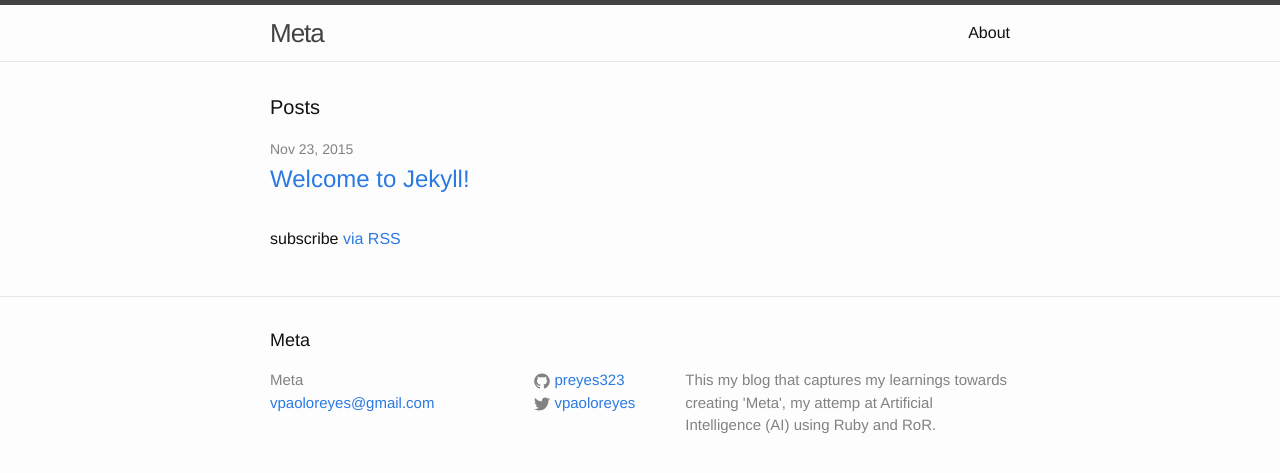
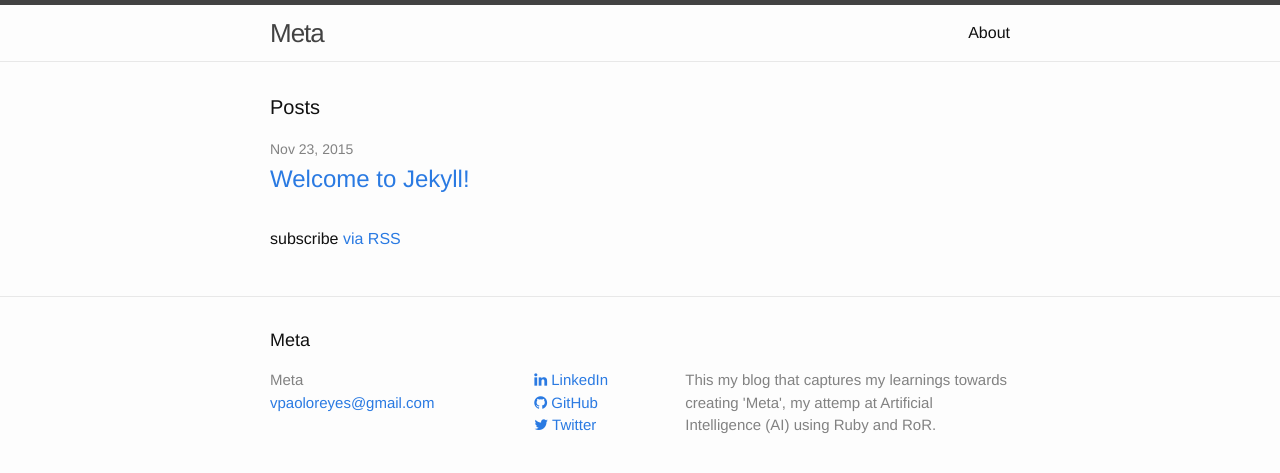
Before and after one commit to preyes323/preyes323-github.io, a Jekyll site: the page built from index.html, in a window 1280 px wide. Shown: the top 473 px of the page. Built offline with Jekyll 4.4.1, drawn with Linux system fonts in a browser that asks for light colours; nearby versions of some CDN libraries.

Commit message:
Fix social media footer links

```diff
--- a/_includes/footer.html
+++ b/_includes/footer.html
@@ -14,16 +14,28 @@
 
       <div class="footer-col footer-col-2">
         <ul class="social-media-list">
+          {% if site.linkedin_username %}
+            <li>
+              <a href="https://linkedin.com/in/{{ site.linkedin_username }}">
+                <i class="fa fa-linkedin"></i> LinkedIn
+              </a>
+            </li>
+          {% endif %}
+
           {% if site.github_username %}
-          <li>
-            {% include icon-github.html username=site.github_username %}
-          </li>
+            <li>
+              <a href="https://github.com/{{ site.github_username }}">
+                <i class="fa fa-github"></i> GitHub
+              </a>
+            </li>
           {% endif %}
 
           {% if site.twitter_username %}
-          <li>
-            {% include icon-twitter.html username=site.twitter_username %}
-          </li>
+            <li>
+              <a href="https://twitter.com/{{ site.twitter_username }}">
+                <i class="fa fa-twitter"></i> Twitter
+              </a>
+            </li>
           {% endif %}
         </ul>
       </div>
--- a/_includes/head.html
+++ b/_includes/head.html
@@ -9,4 +9,5 @@
   <link rel="stylesheet" href="{{ "/css/main.css" | prepend: site.baseurl }}">
   <link rel="canonical" href="{{ page.url | replace:'index.html','' | prepend: site.baseurl | prepend: site.url }}">
   <link rel="alternate" type="application/rss+xml" title="{{ site.title }}" href="{{ "/feed.xml" | prepend: site.baseurl | prepend: site.url }}">
+  <link rel="stylesheet" href="//maxcdn.bootstrapcdn.com/font-awesome/4.3.0/css/font-awesome.min.css">
 </head>
--- a/_includes/icon-github.html
+++ /dev/null
@@ -1 +0,0 @@
-<a href="https://github.com/{{ include.username }}"><span class="icon icon--github">{% include icon-github.svg %}</span><span class="username">{{ include.username }}</span></a>
--- a/_includes/icon-twitter.html
+++ /dev/null
@@ -1 +0,0 @@
-<a href="https://twitter.com/{{ include.username }}"><span class="icon icon--twitter">{% include icon-twitter.svg %}</span><span class="username">{{ include.username }}</span></a>
```
Also changed, not shown: _includes/icon-github.svg (deleted), _includes/icon-twitter.svg (deleted).
